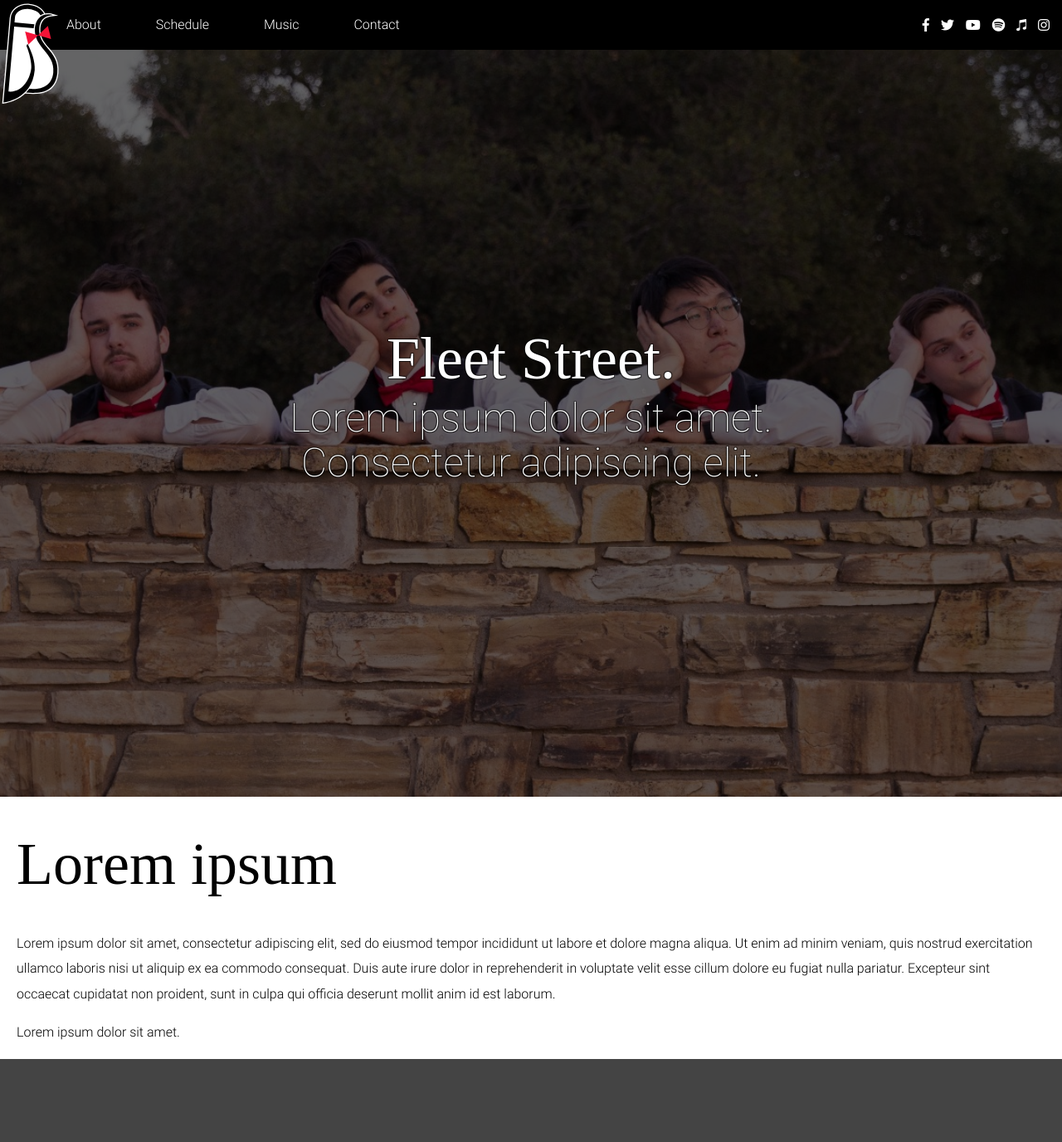
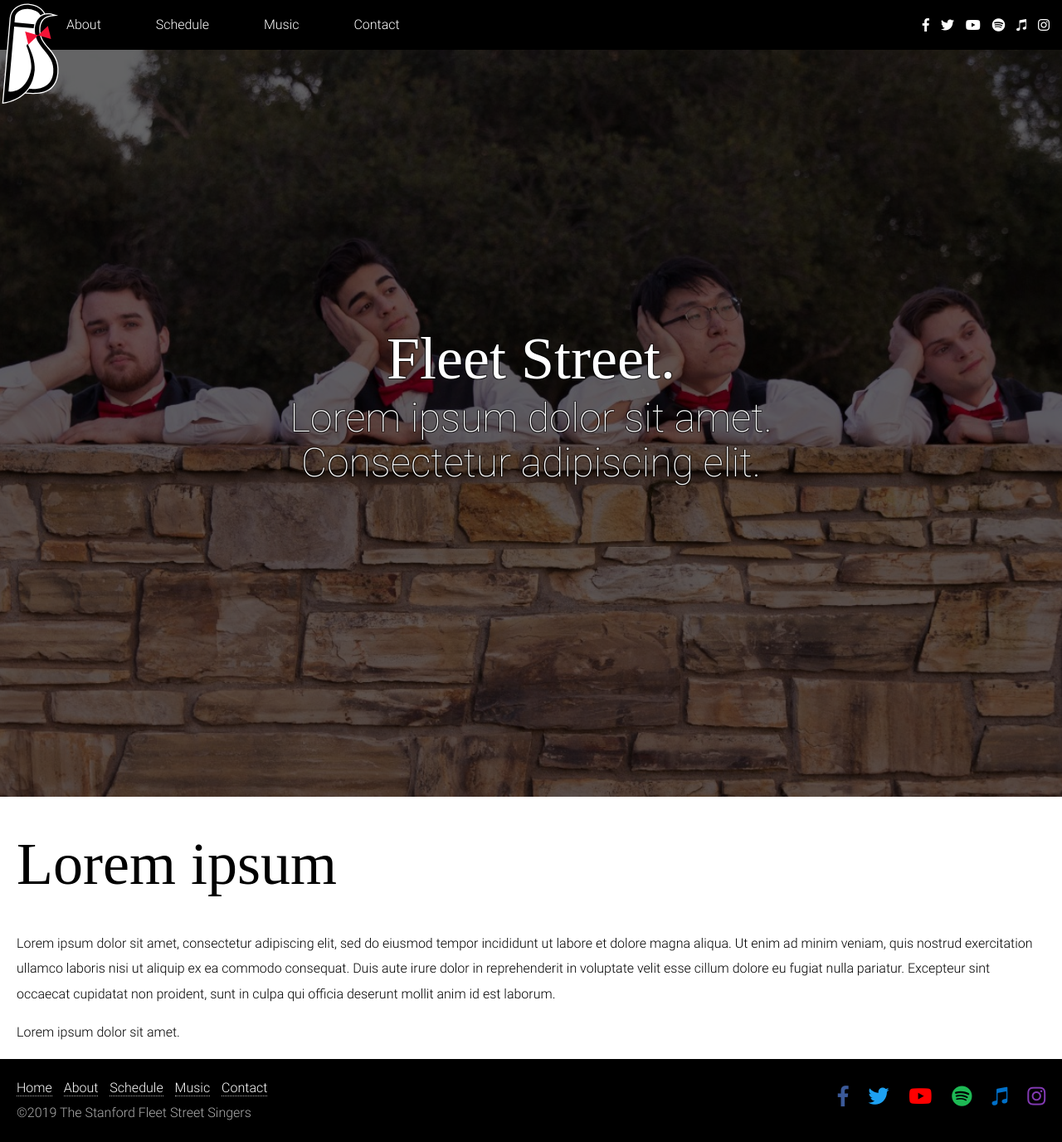
Before and after one commit to RobertAKARobin/fleetstreetsingers.github.io, a Jekyll site: the page built from index.md, in a window 1280 px wide. Shown: the whole page at 83% size. Built offline with Jekyll 4.4.1, drawn with Linux system fonts in a browser that asks for light colours; some web fonts are replaced; before the commit the page ends 1276 px from its top, so only the background shows below that.

Commit message:
Added footer

```diff
--- a/_layouts/base.html
+++ b/_layouts/base.html
@@ -42,7 +42,24 @@
 	</main>
 
 	<footer>
-
+		<div class="footer-info">
+			<ul class="footer-directory">
+				<li><a href="/" class="footer-directory">Home</a></li>
+				{% for link in site.directory %}
+				<li><a href="{{ link.url }}" class="footer-directory">{{ link.name }}</a></li>
+				{% endfor %}
+			</ul>
+			<p>&copy;2019 The Stanford Fleet Street Singers</p>
+		</div>
+		<hr class="footer-flex" />
+		<div class="footer-social">
+			{% for link in site.social %}
+			<a href="{{ link.url }}" style="color: #{{ link.color }}">
+				{{ link.name }}
+				<span class="fab fa-{{ link.icon }}"></span>
+			</a>
+			{% endfor %}
+		</div>
 	</footer>
 </body>
 {% if jekyll.environment == 'production' and site.google_analytics %}
--- a/_sass/base.scss
+++ b/_sass/base.scss
@@ -1,5 +1,5 @@
-$media-sm: '(max-width: 549px)';
-$media-lg: '(min-width: 550px)';
+$media-sm: '(max-width: 649px)';
+$media-lg: '(min-width: 650px)';
 
 $font-base: "Roboto", sans-serif;
 $font-header: "Roboto Slab", serif;
--- a/_sass/nav.scss
+++ b/_sass/nav.scss
@@ -131,3 +131,74 @@ nav{
 		}
 	}
 }
+footer{
+	background-color:#000;
+	color:#aaa;
+
+	.footer-directory{
+		a{
+			color:#fff;
+			border-bottom:1px dotted #aaa;
+			transition:color 0.2s;
+			&:hover{
+				color:$color-fs-red;
+			}
+		}
+	}
+	.footer-social{
+		a{
+			font-size:0;
+			span{
+				font-size:25px;
+				line-height:30px;
+				transition:color 0.2s;
+			}
+			&:hover{
+				span{
+					color:#fff;
+				}
+			}
+		}
+	}
+
+	@media #{$media-lg}{
+		display:flex;
+		flex-direction:row;
+		align-items:center;
+		padding:$main-padding;
+
+		.footer-directory{
+			text-align:left;
+			li{
+				display:inline-block;
+			}
+			a{
+				margin-right:10px;
+			}
+		}
+		.footer-flex{
+			flex-grow:1;
+		}
+		.footer-social{
+			text-align:right;
+			a{
+				display:inline-block;
+				span{
+					text-align:right;
+					padding-left:20px;
+				}
+			}
+		}
+	}
+	@media #{$media-sm}{
+		padding:$main-padding;
+		.footer-social{
+			a{
+				display:inline-block;
+				span{
+					padding:10px 10px 10px 0;
+				}
+			}
+		}
+	}
+}
```
